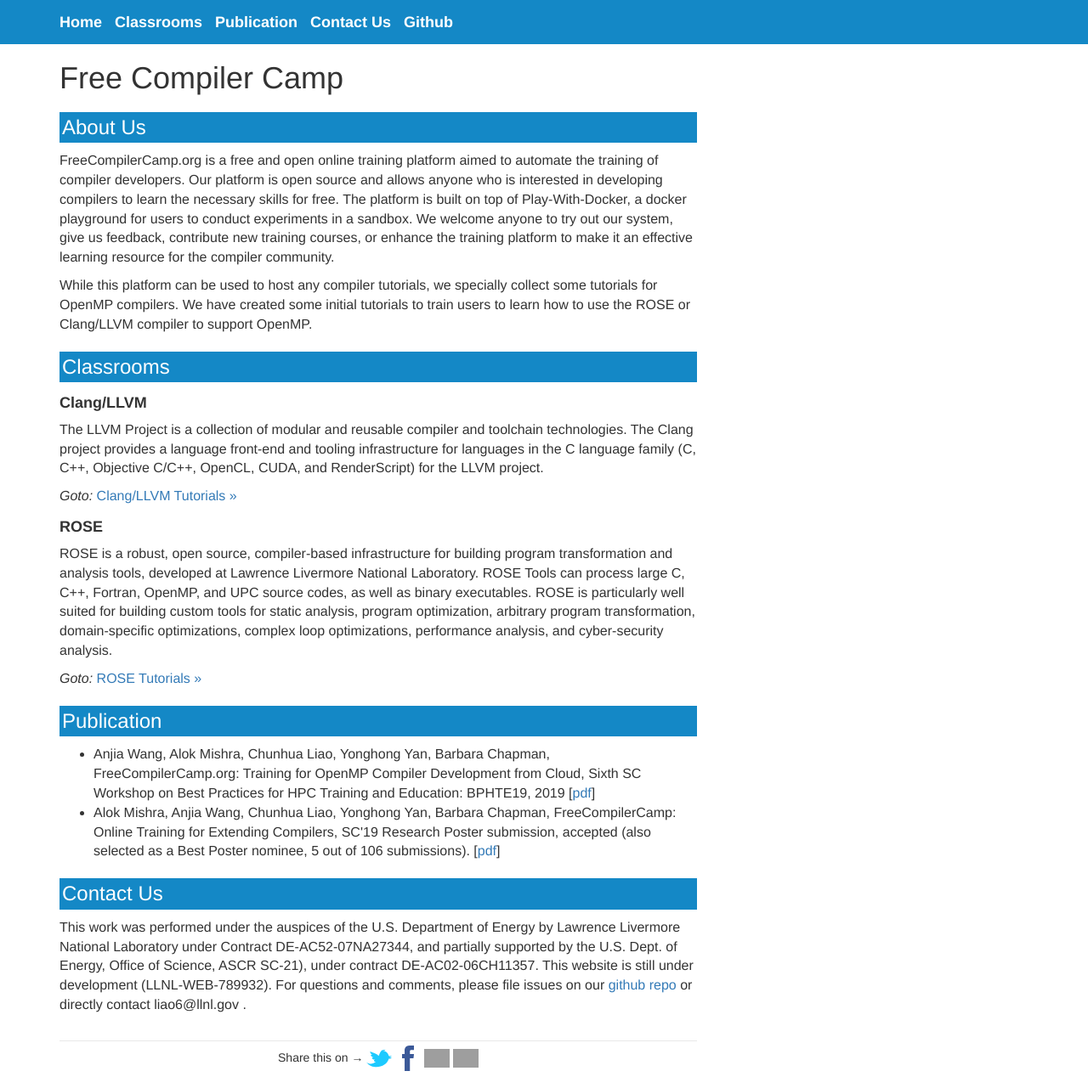
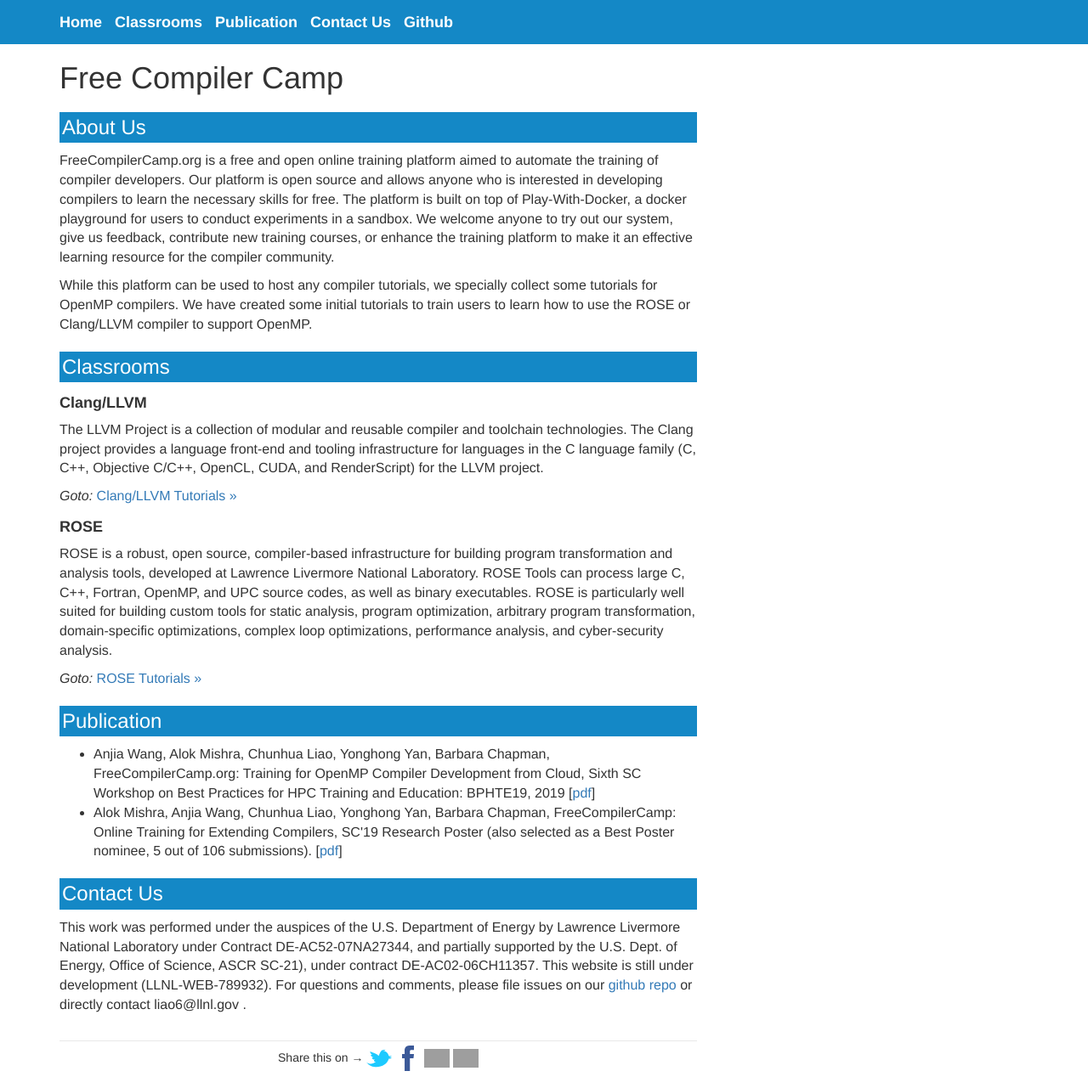
Before and after one commit to freeCompilerCamp/freecompilercamp.github.io, a Jekyll site: the page built from index.html, in a window 1280 px wide. Shown: the whole page at 85% size. Built offline with Jekyll 4.4.1, drawn with Linux system fonts in a browser that asks for light colours; nearby versions of some CDN libraries; the list of posts is cut into pages by our own code; grey boxes are pictures that could not be loaded.

Commit message:
Update index.html

```diff
--- a/index.html
+++ b/index.html
@@ -41,7 +41,7 @@
 <h3 id="Publication"><a name="Publication"></a>Publication</h3>
 <ul>
 <li>Anjia Wang, Alok Mishra, Chunhua Liao, Yonghong Yan, Barbara Chapman, FreeCompilerCamp.org: Training for OpenMP Compiler Development from Cloud, Sixth SC Workshop on Best Practices for HPC Training and Education: BPHTE19, 2019 [<a href="https://github.com/freeCompilerCamp/freecompilercamp.github.io/raw/master/FreeCompilerCamp_paper_BPHTE19.pdf">pdf</a>]</li>
-<li>Alok Mishra, Anjia Wang, Chunhua Liao, Yonghong Yan, Barbara Chapman, FreeCompilerCamp: Online Training for Extending Compilers, SC'19 Research Poster submission, accepted (also selected as a Best Poster nominee, 5 out of 106 submissions). [<a href="https://github.com/freeCompilerCamp/freecompilercamp.github.io/raw/master/FreeCompilerCamp_Poster_SC19.pdf">pdf</a>]</li>
+<li>Alok Mishra, Anjia Wang, Chunhua Liao, Yonghong Yan, Barbara Chapman, FreeCompilerCamp: Online Training for Extending Compilers, SC'19 Research Poster (also selected as a Best Poster nominee, 5 out of 106 submissions). [<a href="https://github.com/freeCompilerCamp/freecompilercamp.github.io/raw/master/FreeCompilerCamp_Poster_SC19.pdf">pdf</a>]</li>
 </ul>
 
 <h3 id="Contact"><a name=Contact"></a>Contact Us</h3>
```
